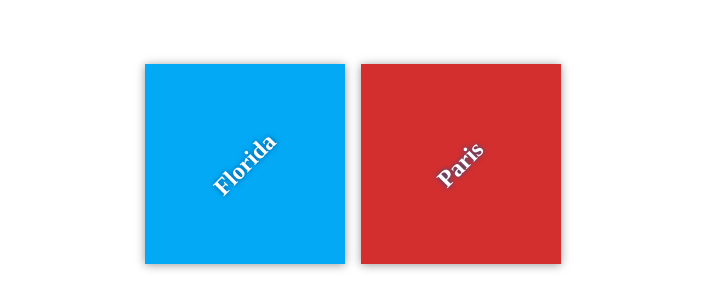
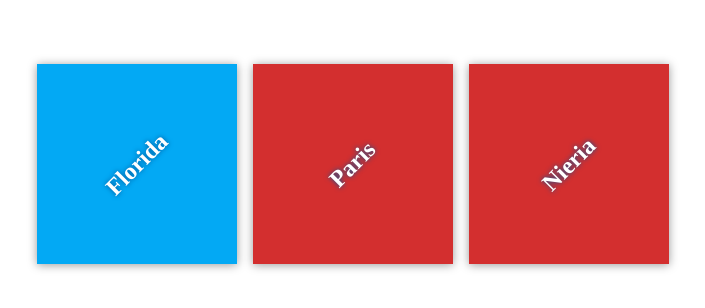
Before and after one commit to chibuikemirofuala/my-travel-plans, a plain HTML site: page index.html in a window 1280 px wide. Shown: the part 236-544 px from the top of the page, without its empty margins (287-992 px from the left). Drawn offline with Linux system fonts and the light colour scheme.

Commit message:
Added new Destination-Nigeria

```diff
--- a/index.html
+++ b/index.html
@@ -17,6 +17,10 @@
             <div class="destination" id="paris">
                 <h2>Paris</h2>
             </div>
+
+            <div class="destination" id="paris">
+                <h2>Nieria</h2>
+            </div>
         </div>
     </div>
 
```
